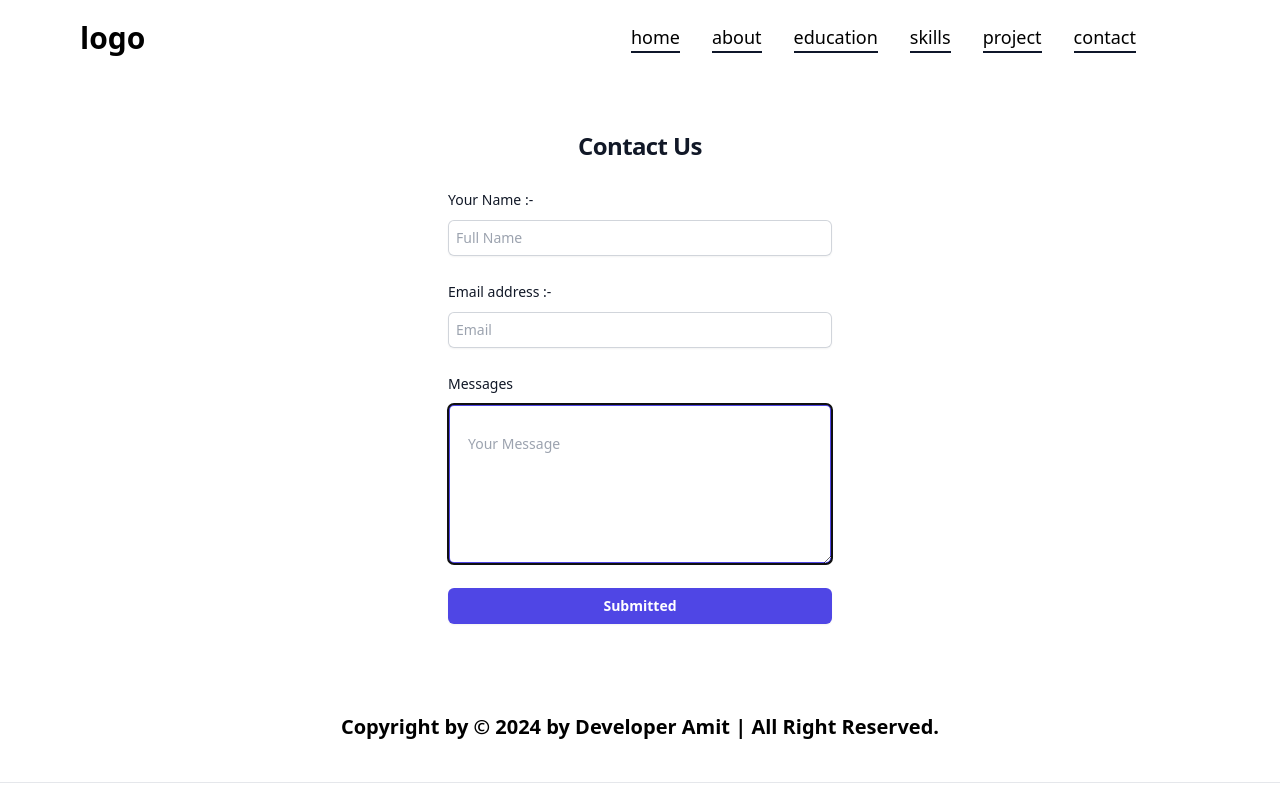
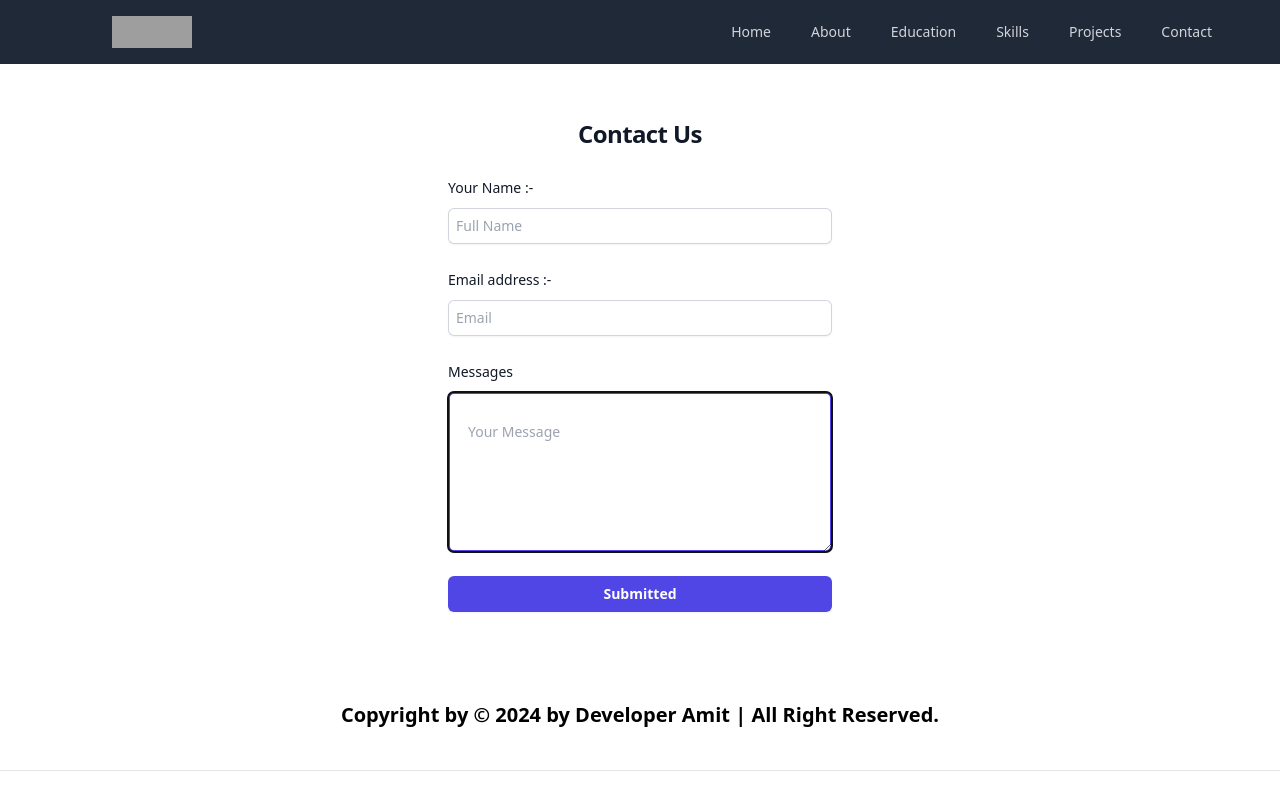
Before and after one commit to Neeruu005/AI-Jarvis, a React (Vite) app: page /contact in a window 1280 px wide. Built offline with nearby package versions, Linux system fonts and the light colour scheme; grey boxes are pictures that could not be loaded; a web font is replaced by a local one.

Commit message:
add featured

```diff
--- a/src/App.jsx
+++ b/src/App.jsx
@@ -16,8 +16,12 @@
   return (
     <>
 
+    <Navbar></Navbar>
 
-      <Navbar></Navbar>
+
+
+
+
 
 
 
--- a/src/components/header/Home.jsx
+++ b/src/components/header/Home.jsx
@@ -1,14 +1,14 @@
 // import banner from './src/assets/banner.png'
-// import amit from '../images/home.jpg'
-// import home from '../images/home2.jpg'
+import home from "/src/assets/home.jpg";
+//import home from '../images/home2.jpg'
 
 const Home = () => {
   return (
     <>
-      <div className="mt-20 h-full w-full bg-bgShade  " id="home">
-        <div className="lg:px-12 px-4 flex flex-col md:flex-row-reverse items-center justify-between  gap-5">
+      <div className="md:mt-10 mt-4 h-full w-full bg-bgShade  " id="home">
+        <div className="lg:px-12 px-4 flex flex-col md:flex-row-reverse items-center justify-between  gap-4">
           <div className="md:w-1/2 w-full">
-            <img src="" alt="" className="w-full" />
+            <img src={home} className="w-full" />
           </div>
           {/* left side */}
           <div className="md:w-1/2 w-full ">
@@ -16,51 +16,36 @@
               Hey, I am Amit !
             </p>
             <h1 className="md:text-2xl text-4xl font-bold text-heading color leading-snug md:leading-[76px]  mb-4">
-               <span className="text-primary  text-indigo-600">Full Stack Web Developer !</span>
-
+              <span className="text-primary  text-indigo-600">
+                Full Stack Web Developer !
+              </span>
             </h1>
             <p className="text-2xl text-body leading- mb-8">
-            My designs blend creativity and
-          functionality, capturing the essence of each project.  From
-          front-end magic with React to back-end wizardry with Node.js, I bring
-          ideas to life. 📚 I m a lifelong learner, constantly exploring new
-          technologies. 🌌
-
-
+              My designs blend creativity and functionality, capturing the
+              essence of each project. From front-end magic with React to
+              back-end wizardry with Node.js, I bring ideas to life. 📚 I m a
+              lifelong learner, constantly exploring new technologies. 🌌
             </p>
 
-
-
-
             <div className="mt-20 flex  flex-wrap items-center gap-y-4 ml-1 gap-x-8">
-                <a href=""
-
+              <a
+                href=""
                 className="rounded-md bg-indigo-600 px-3.5 py-2.5  font-semibold text-white shadow-sm hover:bg-indigo-500 focus-visible:outline focus-visible:outline-2 focus-visible:outline-offset-2 focus-visible:outline-indigo-600   cursor-pointer hover:translate-y-3 transition-all duration-1000  hover:text-primary"
               >
                 <h3 className="w-[90px] ">Hire Me</h3>
               </a>
 
               <a
-                  href=""
+                href="/personal-portfolio/src/assets/exjs.jpg"
+                download="/personal-portfolio/src/components/header/cnt.txt"
+                target="_blank"
                 className="rounded-md bg-indigo-600 px-3.5  py-2.5 text-sm font-semibold text-white shadow-sm hover:bg-indigo-500 focus-visible:outline focus-visible:outline-2 focus-visible:outline-offset-2 focus-visible:outline-indigo-600  cursor-pointer hover:translate-y-3 transition-all duration-1000  hover:text-primary"
               >
                 <h3>Resume / CV</h3>
               </a>
             </div>
-
-
-
-
-
           </div>
-          {/* rigth side */}
-
-
-
-
-
-
-
+          {/* right side */}
         </div>
 
         <div className="bg-bgShade flex mt-10  md:px-12 px-2">
--- a/src/components/header/Navbar.jsx
+++ b/src/components/header/Navbar.jsx
@@ -1,105 +1,94 @@
+import { Disclosure,} from '@headlessui/react'
+import { Bars3Icon,  XMarkIcon } from '@heroicons/react/24/outline'
 
-import { useState } from "react";
-import { NavLink } from "react-router-dom";
-import { FaTimes } from "react-icons/fa";
-import { CiMenuFries } from "react-icons/ci";
+const navigation = [
+  { name: 'Home', href: '/', current: false },
+  { name: 'About', href: '/about', current: false },
+  { name: 'Education', href: '/education', current: false },
+  { name: 'Skills', href: '/skill', current: false },
+  { name: 'Projects', href: '/project', current: false },
+  { name: 'Contact', href: '/contact', current: false },
+]
 
-const Navbar = () => {
-  const [click, setClick] = useState(false);
+function classNames(...classes) {
+  return classes.filter(Boolean).join(' ')
+}
 
-  const handleClick = () => {
-    setClick(!click);
-  };
-  const content = (
-    <>
-      <div className="lg:hidden block absolute top-16 w-full left-0 right-0 bg-slate-900 transition-all ">
-        <ul className="text-center text-xl p-20 ">
-          <NavLink spy={true} smooth={true} to="/">
-            <li className="my-4 py-4 border-b border-slate-800 hover:bg-slate-800 hover:rounded cursor-pointer">
-              home
-            </li>
-          </NavLink>
-          <NavLink spy={true} smooth={true} to="/about">
-            <li className="my-4 py-4 border-b border-slate-800 hover:bg-slate-800 hover:rounded">
-              about
-            </li>
-          </NavLink>
-          <NavLink spy={true} smooth={true} to="/education">
-            <li className="my-4 py-4 border-b border-slate-800 hover:bg-slate-800 hover:rounded">
-              education
-            </li>
-          </NavLink>
-          <NavLink spy={true} smooth={true} to="/skill">
-            <li className="my-4 py-4 border-b border-slate-800 hover:bg-slate-800 hover:rounded">
-              skills
-            </li>
-          </NavLink>
-          <NavLink spy={true} smooth={true} to="/project">
-            <li className="my-4 py-4 border-b border-slate-800 hover:bg-slate-800 hover:rounded">
-              project
-            </li>
-          </NavLink>
-          <NavLink spy={true} smooth={true} to="/contact">
-            <li className="my-4 py-4 border-b border-slate-800 hover:bg-slate-800 hover:rounded">
-              contact
-            </li>
-          </NavLink>
-        </ul>
-      </div>
-    </>
-  );
+ const Navbar = () => {
+  return (
+    <Disclosure as="nav" className="bg-gray-800">
+      {({ open }) => (
+        <>
+          <div className="  w-full h-full px-2 sm:px-6 lg:px-8">
+            <div className="relative flex h-16 items-center justify-between">
+              <div className="absolute inset-y-0 left-0 flex items-center sm:hidden">
+                {/* Mobile menu button*/}
+                <Disclosure.Button className="relative inline-flex items-center justify-center rounded-md p-2 text-gray-400 hover:bg-gray-700 hover:text-white focus:outline-none focus:ring-2 focus:ring-inset focus:ring-white">
+                  <span className="absolute -inset-0.5" />
+                  <span className="sr-only">Open main menu</span>
+                  {open ? (
+                    <XMarkIcon className="block h-6 w-6" aria-hidden="true" />
+                  ) : (
+                    <Bars3Icon className="block h-6 w-6" aria-hidden="true" />
+                  )}
+                </Disclosure.Button>
+              </div>
+              <div className="flex flex-1 items-center justify-center sm:items-stretch sm:justify-between">
+                <div className="flex flex-shrink-0 items-center">
+                  <img
+                    className="h-8 w-20 mx-20"
+                    src="https://tailwindui.com/img/logos/mark.svg?color=indigo&shade=500"
+                    alt="Your Company"
+                  />
+                </div>
+                <div className="hidden sm:ml-6 sm:block">
+                  <div className="flex space-x-4">
+                    {navigation.map((item) => (
+                      <a
+                        key={item.name}
+                        href={item.href}
+                        className={classNames(
+                          item.current ? 'bg-gray-900 text-white' : 'text-gray-300 hover:bg-gray-700 hover:text-white',
+                          'rounded-md px-3 py-2 text-sm font-medium'
+                        )}
+                        aria-current={item.current ? 'page' : undefined}
+                      >
+                        {item.name}
+                      </a>
+                    ))}
+                  </div>
+                </div>
+              </div>
+              <div className="absolute inset-y-0 right-0 flex items-center pr-2 sm:static sm:inset-auto sm:ml-6 sm:pr-0">
 
-  return (
-    <nav>
-      <div className="h-full flex justify-between z-50 lg:py-5 px-20 py-4 ">
-        <div className="flex items-center flex-1">
-          <span className="text-3xl font-bold">logo</span>
-        </div>
-        <div className="lg:flex md:flex lg:flex-1 items-center justify-end font-normal hidden">
-          <div className="flex-10">
-            <ul className="flex gap-8 mr-16 text-[18px]">
-              <NavLink spy={true} smooth={true} to="/">
-                <li className="hover:text-fuchsia-600 transition border-b-2 border-slate-900 hover:border-fuchsia-600 cursor-pointer">
-                  home
-                </li>
-              </NavLink>
-              <NavLink spy={true} smooth={true} to="/about">
-                <li className="hover:text-fuchsia-600 transition border-b-2 border-slate-900 hover:border-fuchsia-600 cursor-pointer">
-                  about
-                </li>
-              </NavLink>
-              <NavLink spy={true} smooth={true} to="/education">
-                <li className="hover:text-fuchsia-600 transition border-b-2 border-slate-900 hover:border-fuchsia-600 cursor-pointer">
-                  education
-                </li>
-              </NavLink>
-              <NavLink spy={true} smooth={true} to="/skill">
-                <li className="hover:text-fuchsia-600 transition border-b-2 border-slate-900 hover:border-fuchsia-600 cursor-pointer">
-                  skills
-                </li>
-              </NavLink>
-              <NavLink spy={true} smooth={true} to="/project">
-                <li className="hover:text-fuchsia-600 transition border-b-2 border-slate-900 hover:border-fuchsia-600 cursor-pointer">
-                  project
-                </li>
-              </NavLink>
-              <NavLink spy={true} smooth={true} to="/contact">
-                <li className="hover:text-fuchsia-600 transition border-b-2 border-slate-900 hover:border-fuchsia-600 cursor-pointer">
-                  contact
-                </li>
-              </NavLink>
-            </ul>
+
+
+              </div>
+            </div>
           </div>
-        </div>
-        <div>
-        {click && content}
-        </div>
-        <button className="block sm:hidden transition " onClick={handleClick}>
-          {click ? <FaTimes /> : <CiMenuFries />}
-        </button>
-      </div>
-    </nav>
-  );
-};
 
-export default Navbar;
+          <Disclosure.Panel className="sm:hidden">
+            <div className="space-y-1 px-2 pb-3 pt-2">
+              {navigation.map((item) => (
+                <Disclosure.Button
+                  key={item.name}
+                  as="a"
+                  href={item.href}
+                  className={classNames(
+                    item.current ? 'bg-gray-900 text-white' : 'text-gray-300 hover:bg-gray-700 hover:text-white',
+                    'block rounded-md px-3 py-2 text-base font-medium'
+                  )}
+                  aria-current={item.current ? 'page' : undefined}
+                >
+                  {item.name}
+                </Disclosure.Button>
+              ))}
+            </div>
+          </Disclosure.Panel>
+        </>
+      )}
+    </Disclosure>
+  )
+}
+
+export default Navbar
```
Also changed, not shown: src/components/header/cnt.txt. Lines whose indentation alone changed are shown as unchanged.
